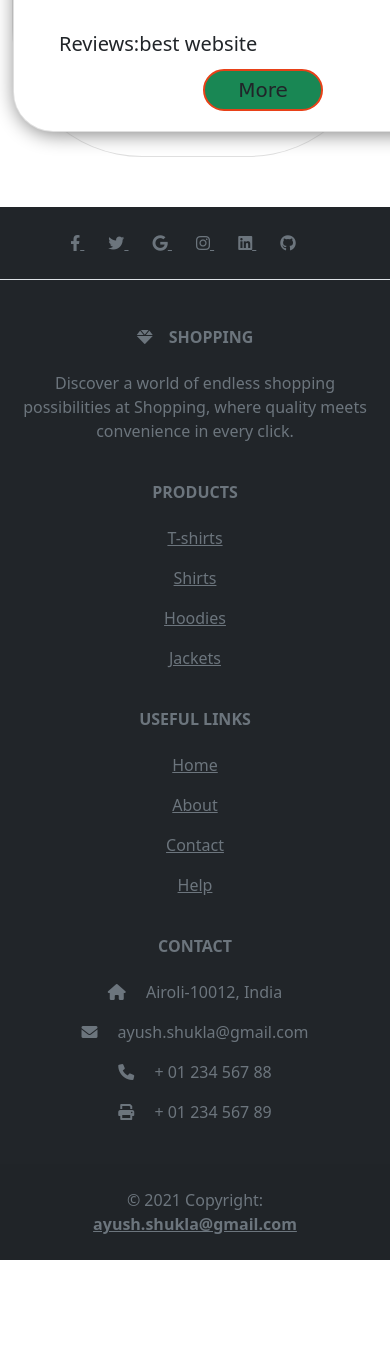
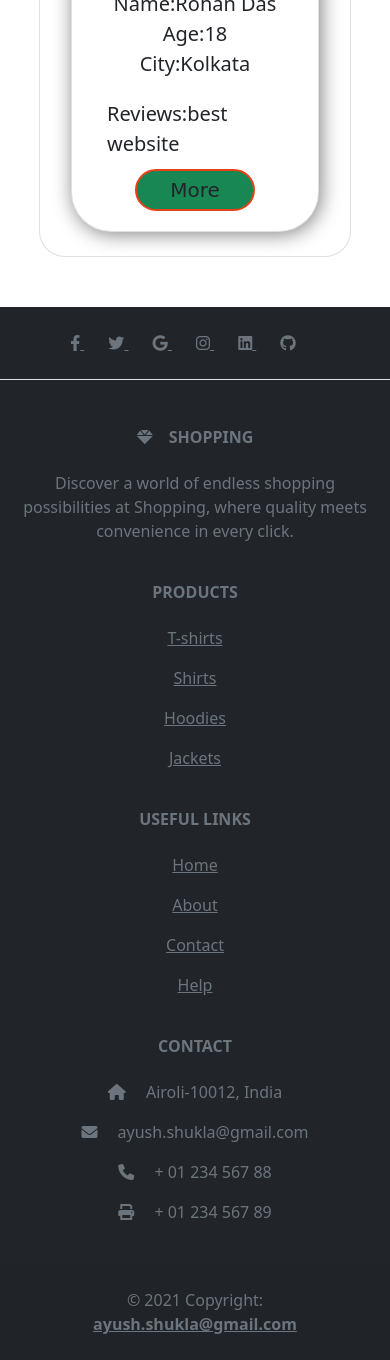
Before and after one commit to CSI-DMCE-2023/Shopping-Website-PHP-HacktoberFest-2023, a PHP site: page / in a window 390 px wide; the page is wider, and only the part inside the window is pictured. Shown: the part 2804-4164 px from the top of that part. Before the commit the page ends 4064 px from the top of that part, so only its background shows below. Run offline with PHP 8.4, Linux system fonts and the light colour scheme.

Commit message:
Made page responsive

```diff
--- a/index.php
+++ b/index.php
@@ -43,13 +43,70 @@
     footer{
         margin-top: 50px;
     }
+
+    #insidecard{
+        width: 80%;
+    }
+
+
+    .navbar-toggler-icon {
+        color: #fff !important; /* Set a different color for the icon */
+    }
+
+    .navbar-toggler:focus {
+    box-shadow: 0 0 0 0 !important;
+    }
+
+    @media screen and (max-width: 600px) {
+        #res1{
+            border-radius: 26px !important;
+        }
+
+        .boxelement{
+            flex-direction: column;
+        }
+
+        .boxelement img{
+            margin: auto !important;
+        }
+
+        #city{
+            padding: 10px 15px !important;
+            display: flex !important;
+            justify-content: center !important;
+
+        }
+
+        .innerbox{
+            padding: 10px !important;
+        }
+
+        .innerbox label {
+            display: flex !important;
+            justify-content: center !important;
+        }
+
+        .row{
+            justify-content: center !important;
+        }
+
+        .navbar-toggler{
+            border: 2px solid black !important;
+        }
+
+        .nav-item{
+            margin: auto !important;
+        }
+
+    }
+
 </style>
 <body>
     <nav class="navbar navbar-expand-lg navbar-warning bg-warning sticky-top fs-5">
         <div class="container-fluid">
         <img src="https://encrypted-tbn0.gstatic.com/images?q=tbn:ANd9GcS5pmgnxvIofhYNZtMK0t3SR9idziu8H9r1mw&usqp=CAU" alt="" srcset="" style="width: 70px">
             <button class="navbar-toggler" type="button" data-bs-toggle="collapse"
-                data-bs-target="#navbarSupportedContent" aria-controls="navbarSupportedContent" aria-expanded="false"
+                data-bs-target="#navbarSupportedContent" aria-controls="navbarSupportedContent"
                 aria-label="Toggle navigation">
                 <span class="navbar-toggler-icon"></span>
             </button>
@@ -274,8 +331,8 @@
         </div>
        </form>
 </div>
-    <div class="container" >
-        <div class="card" style="border-radius: 130px;">
+    <div class="container d-flex justify-content-center">
+        <div class="card" id="res1" style="border-radius: 130px; width:80vw;">
            <h2 style="text-align: center;">Our customer Reviews</h2>
            <div class="card my-4" id="insidecard" >
 
```
